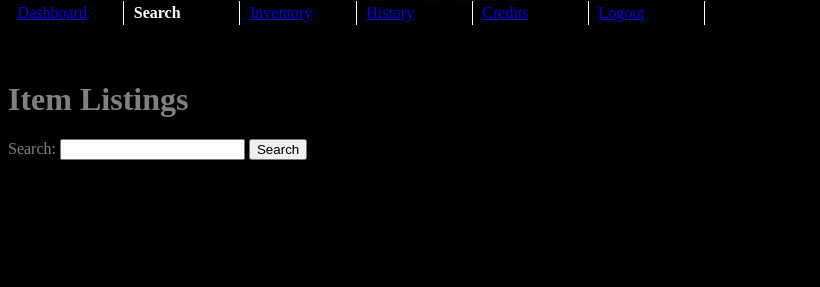
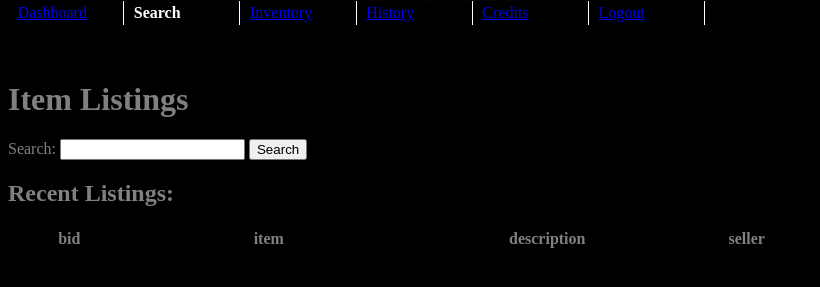
Before and after one commit to cgmb/market43, a PHP site: page /search.php in a window 1280 px wide. Shown: the part 157-444 px from the top of the page, without its empty margins (0-820 px from the left). Run offline with PHP 8.4, Linux system fonts and the light colour scheme; the visitor is signed in with stand-in values (Sample User, id 1); tables that the repository leaves empty hold one stand-in row (values such as "Sample post"); lists and menus that the app fills with data are empty.

Commit message:
Adding recent listings to Search page.

```diff
--- a/html/search.php
+++ b/html/search.php
@@ -25,6 +25,7 @@
 </form>
 
 <?php
+	include('database_connect.php');
 	if (!empty($_POST)) {
 		$search = mysql_real_escape_string($_POST['itemsearch']);
 
@@ -43,7 +44,6 @@
 				<th>seller</th>
 			</tr>';
 
-		include('database_connect.php');
 		$query = "SELECT t.Name, t.IconPath, t.Description, u.Nickname, l.ListingId,
 			MAX(b.Value) CurrentBid
 			FROM item AS i INNER JOIN item_type AS t ON i.ItemType = t.ItemTypeId
@@ -79,5 +79,55 @@
 ?>
 </table>
 
+<?php
+	echo '<H2>Recent Listings:</H2>
+		<table class="item-table">
+			<colgroup>
+				<col style="width: 15%" />
+				<col style="width: 35%" />
+				<col style="width: 35%" />
+				<col style="width: 15%" />
+			</colgroup>
+			<tr>
+				<th>bid</th>
+				<th>item</th>
+				<th>description</th>
+				<th>seller</th>
+			</tr>';
+		$query = "SELECT t.Name, t.IconPath, t.Description, u.Nickname, l.ListingId,
+			MAX(b.Value) CurrentBid
+			FROM item AS i INNER JOIN item_type AS t ON i.ItemType = t.ItemTypeId
+	  	INNER JOIN listing as l ON i.ItemId = l.ListedItemId
+			INNER JOIN user AS u ON l.ListingUserId = u.UserId
+			LEFT OUTER JOIN bid AS b ON (b.Listing IS NULL OR l.ListingId = b.Listing)
+			WHERE l.ListingUserId <> '$userid' AND l.Open <> 0
+			GROUP BY l.ListingId
+			ORDER BY l.ExpiryTimestamp
+			LIMIT 10;";
+		$result = mysql_query($query) or die (mysql_error());
+		$rows = mysql_numrows($result);
+		$i=0; while ($i < $rows) {
+			$name = mysql_result($result, $i, 't.Name');
+			$icon = mysql_result($result, $i, 't.IconPath');
+			$description = mysql_result($result, $i, 't.Description');
+			$seller = mysql_result($result, $i, 'u.Nickname');
+			$bid = mysql_result($result, $i, 'CurrentBid');
+			if (empty($bid)) {
+				$bid = 0;
+			}
+			$listing = mysql_result($result, $i, 'l.ListingId');
+			echo "<tr>
+				<td>$bid</td>
+				<td><a href=\"listing.php?id=$listing\">
+					<img class=\"item-icon\" src=\"$icon\">$name</a>
+				</td>
+				<td>$description</td>
+				<td>$seller</td>
+				</tr>";
+			$i++;
+		}
+?>
+</table>
+
 </body>
 </html>
```
